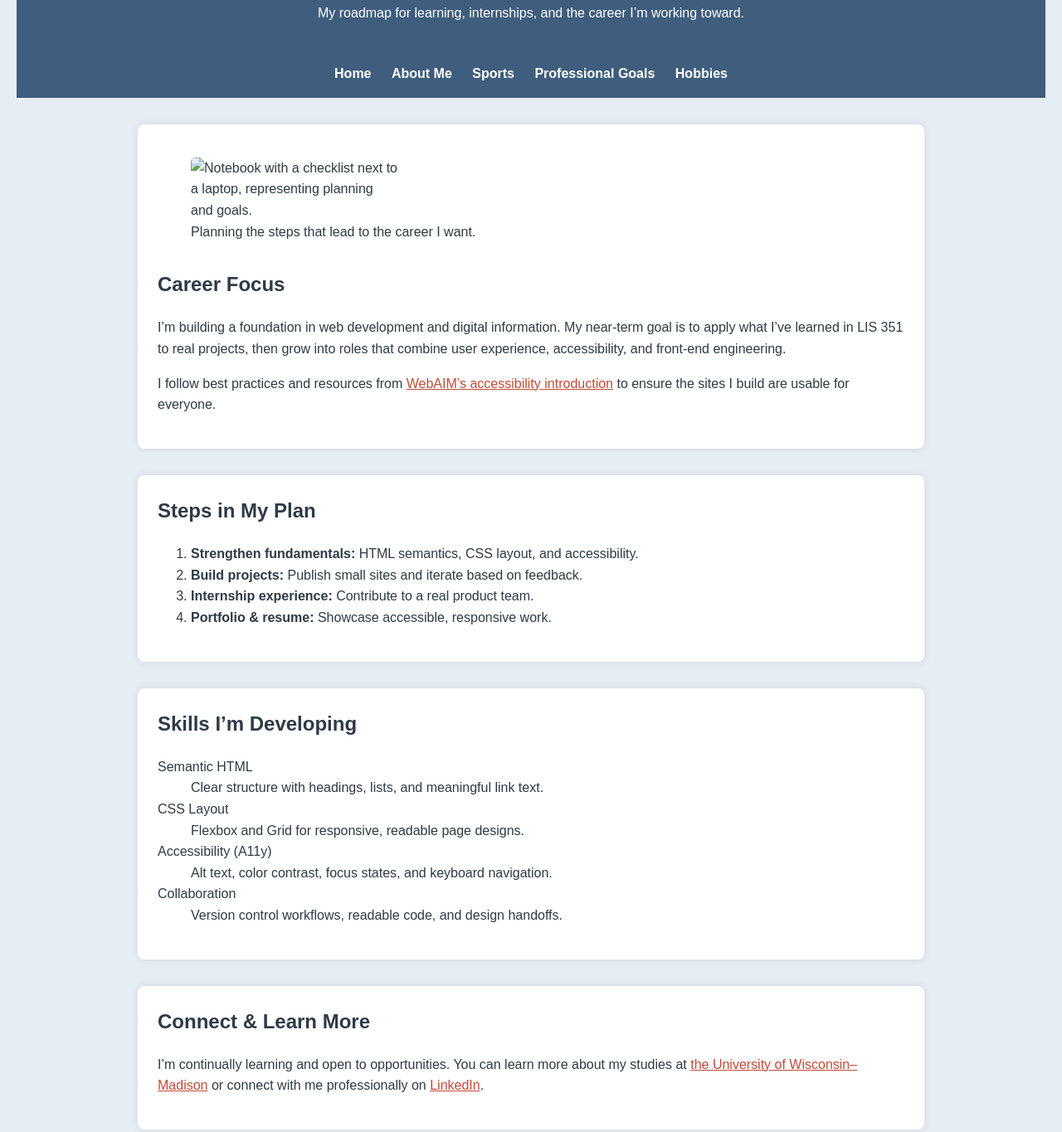
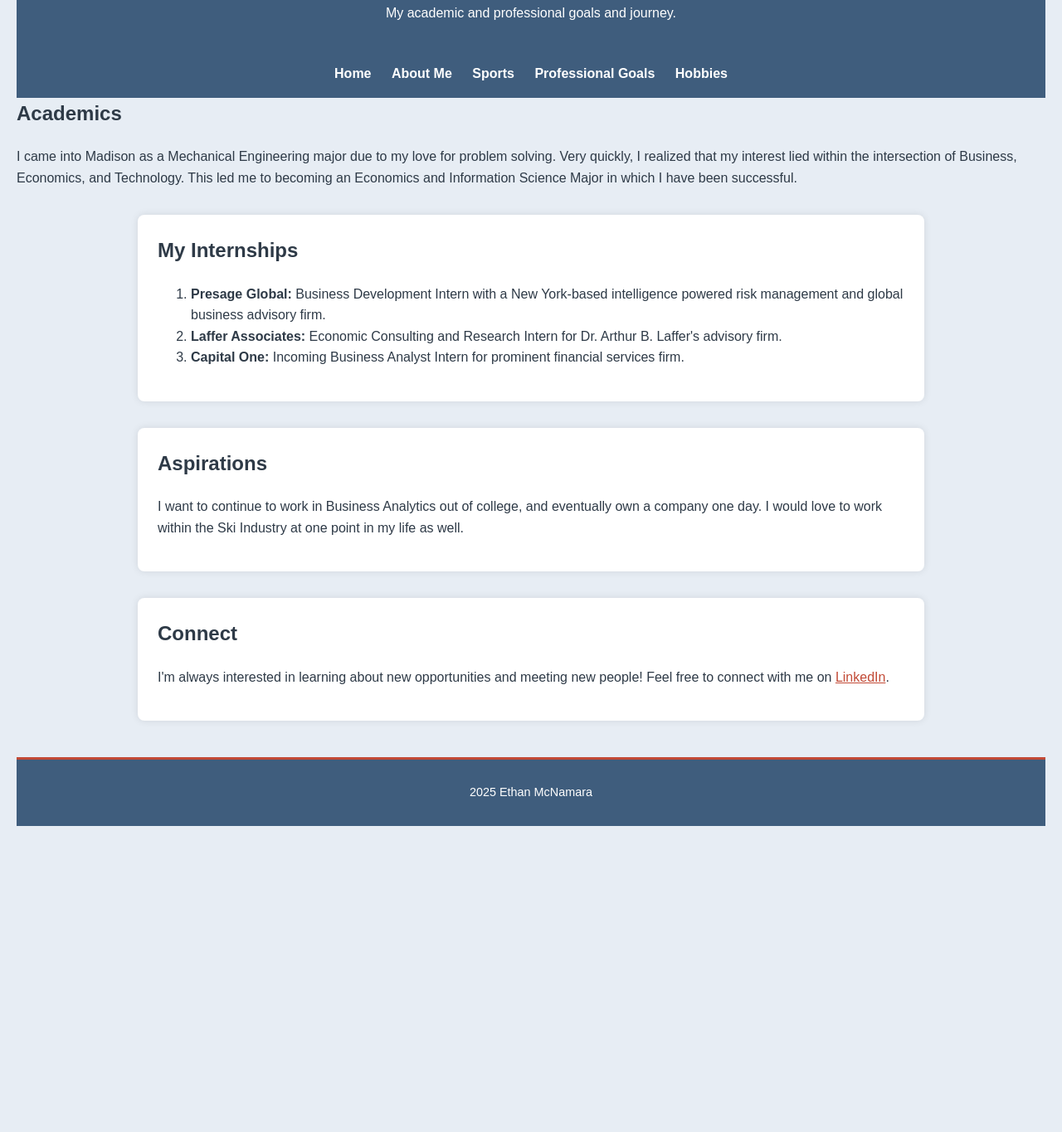
Before and after one commit to esmcnamara/lis351-ethan, a plain HTML site: page ProfessionalGoals.html in a window 1280 px wide. Shown: the part 106-1471 px from the top of the page at 83% size. After the commit the page ends 1122 px from the top, so only its background shows below. Drawn offline with Linux system fonts and the light colour scheme.

Commit message:
Update ProfessionalGoals.html

```diff
--- a/ProfessionalGoals.html
+++ b/ProfessionalGoals.html
@@ -3,15 +3,15 @@
 <head>
   <meta charset="UTF-8">
   <meta name="viewport" content="width=device-width, initial-scale=1.0">
-  <title>Professional Goals | My Personal Website</title>
-  <meta name="description" content="My academic path and professional goals, with a plan for skills and experience.">
+  <title>Professional Goals</title>
+  <meta name="description" content="My professional journey.">
   <link rel="stylesheet" href="styles/style.css">
 </head>
 
 <body>
   <header role="banner">
     <h1>Professional Goals</h1>
-    <p>My roadmap for learning, internships, and the career I’m working toward.</p>
+    <p>My academic and professional goals and journey.</p>
   </header>
 
   <nav aria-label="Main navigation">
@@ -25,68 +25,42 @@
   </nav>
 
   <main role="main">
-    <!-- UNIQUE LAYOUT: image + text side-by-side using Flexbox -->
-    <section id="overview" class="flex-layout">
-      <figure>
-        <img src="images/goals.jpg" alt="Notebook with a checklist next to a laptop, representing planning and goals.">
-        <figcaption>Planning the steps that lead to the career I want.</figcaption>
-      </figure>
+      <div>
+        <h2>Academics</h2>
+        <p>
+          I came into Madison as a Mechanical Engineering major due to my love for problem solving. Very quickly, I realized that my interest lied within the intersection of Business, Economics, and Technology. This led me to becoming an Economics and Information Science Major in which I have been successful.
 
-      <div>
-        <h2>Career Focus</h2>
-        <p>
-          I’m building a foundation in web development and digital information. My near-term
-          goal is to apply what I’ve learned in LIS 351 to real projects, then grow into roles
-          that combine user experience, accessibility, and front-end engineering.
-        </p>
-
-        <p>
-          I follow best practices and resources from <a href="https://webaim.org/intro/" target="_blank" rel="noopener">
-          WebAIM’s accessibility introduction</a> to ensure the sites I build are usable for everyone.
         </p>
       </div>
     </section>
 
     <section id="plan">
-      <h2>Steps in My Plan</h2>
+      <h2>My Internships</h2>
       <ol>
-        <li><strong>Strengthen fundamentals:</strong> HTML semantics, CSS layout, and accessibility.</li>
-        <li><strong>Build projects:</strong> Publish small sites and iterate based on feedback.</li>
-        <li><strong>Internship experience:</strong> Contribute to a real product team.</li>
-        <li><strong>Portfolio &amp; resume:</strong> Showcase accessible, responsive work.</li>
+        <li><strong>Presage Global:</strong> Business Development Intern with a New York-based intelligence powered risk management and global business advisory firm.</li>
+        <li><strong>Laffer Associates:</strong> Economic Consulting and Research Intern for Dr. Arthur B. Laffer's advisory firm.</li>
+        <li><strong>Capital One:</strong> Incoming Business Analyst Intern for prominent financial services firm.</li>
       </ol>
     </section>
 
     <section id="skills">
-      <h2>Skills I’m Developing</h2>
-      <dl>
-        <dt>Semantic HTML</dt>
-        <dd>Clear structure with headings, lists, and meaningful link text.</dd>
-
-        <dt>CSS Layout</dt>
-        <dd>Flexbox and Grid for responsive, readable page designs.</dd>
-
-        <dt>Accessibility (A11y)</dt>
-        <dd>Alt text, color contrast, focus states, and keyboard navigation.</dd>
-
-        <dt>Collaboration</dt>
-        <dd>Version control workflows, readable code, and design handoffs.</dd>
-      </dl>
+      <h2>Aspirations</h2>
+    </p>
+      I want to continue to work in Business Analytics out of college, and eventually own a company one day. I would love to work within the Ski Industry at one point in my life as well.
+    </p>
     </section>
 
     <section id="connect">
-      <h2>Connect &amp; Learn More</h2>
+      <h2>Connect</h2>
       <p>
-        I’m continually learning and open to opportunities. You can learn more about my studies at
-        <a href="https://www.wisc.edu/" target="_blank" rel="noopener">the University of Wisconsin–Madison</a>
-        or connect with me professionally on
-        <a href="https://www.linkedin.com/" target="_blank" rel="noopener">LinkedIn</a>.
+        I'm always interested in learning about new opportunities and meeting new people! Feel free to connect with me on
+        <a href="https://www.https://www.linkedin.com/in/mcnamara-ethan/" target="_blank" rel="noopener">LinkedIn</a>.
       </p>
     </section>
   </main>
 
   <footer role="contentinfo">
-    <p>&copy; 2025 Your Name | Built for LIS 351 – Introduction to Digital Information</p>
+    <p>2025 Ethan McNamara</p>
   </footer>
 </body>
 </html>
```
